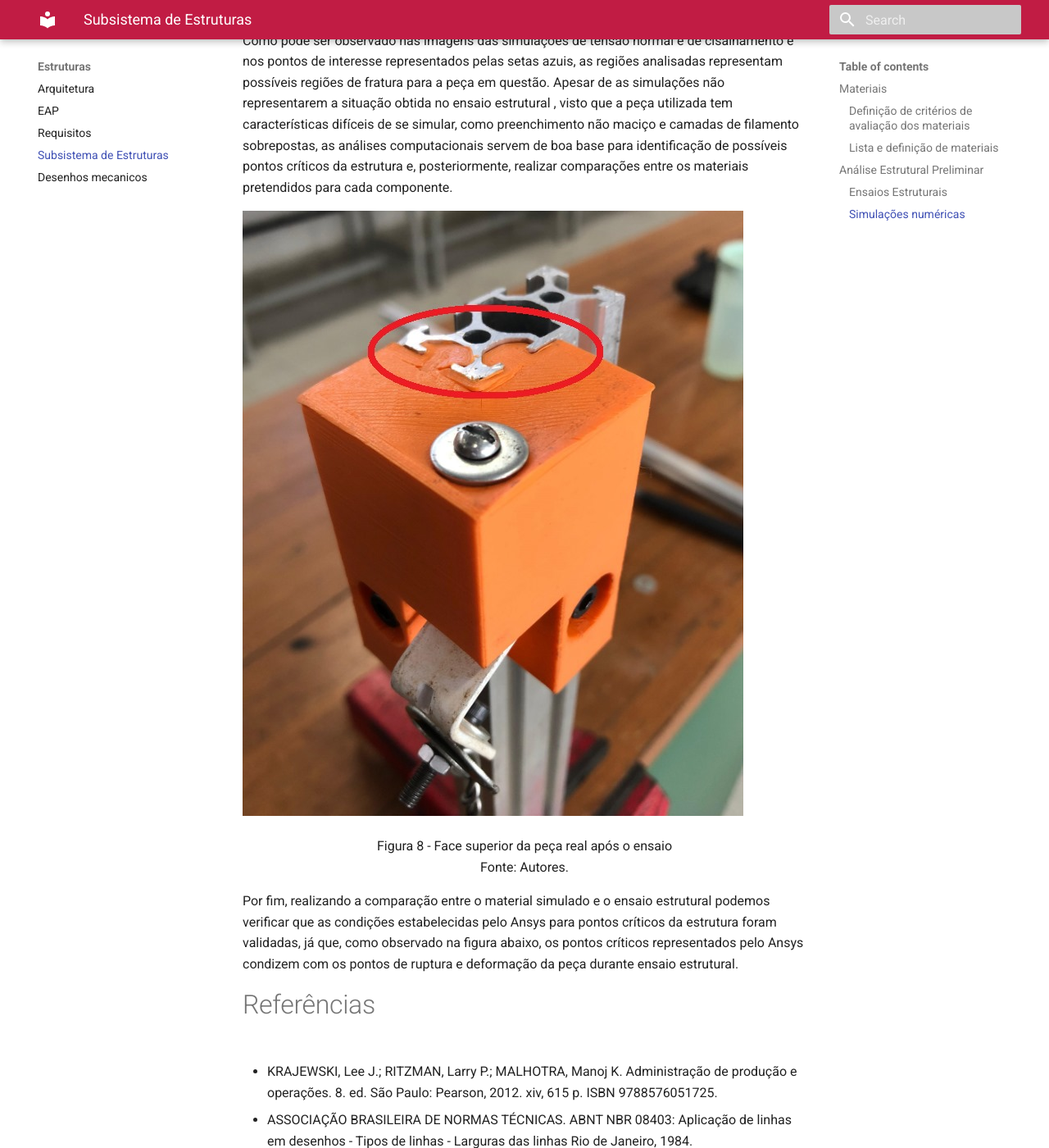
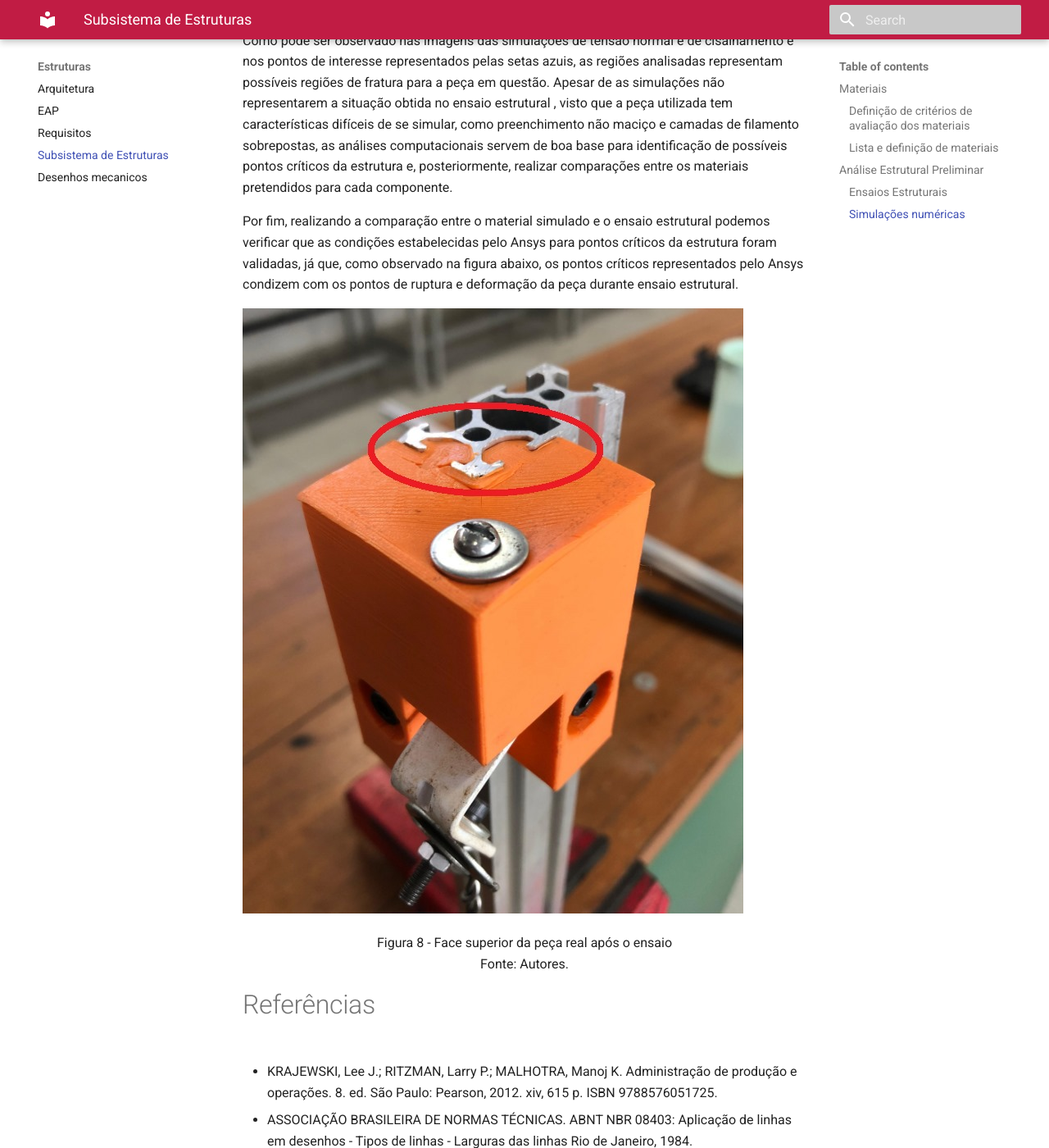
Before and after one commit to Calcioft/ScanPoint, an MkDocs documentation site: the page built from docs/estruturas/Projeto_subsistema_estruturas.md, in a window 1280 px wide and 1400 px high, scrolled down 10408 px. Shown: the whole window at 82% size. Built offline with MkDocs 1.6.1 and Material for MkDocs 9.7.7, drawn with Linux system fonts in a browser that asks for light colours; part of the change alters nothing that is shown.

```diff
--- a/docs/estruturas/Projeto_subsistema_estruturas.md
+++ b/docs/estruturas/Projeto_subsistema_estruturas.md
@@ -159,6 +159,7 @@ Fonte: Autores.
 
 Como pode ser observado nas imagens das simulações de tensão normal e de cisalhamento e nos pontos de interesse representados pelas setas azuis, as regiões analisadas representam possíveis regiões de fratura para a peça em questão. Apesar de as simulações não representarem a situação obtida no ensaio estrutural , visto que a peça utilizada tem características difíceis de se simular, como preenchimento não maciço e camadas de filamento sobrepostas, as análises computacionais servem de boa base para identificação de possíveis pontos críticos da estrutura e, posteriormente, realizar comparações entre os materiais pretendidos para cada componente.
 
+Por fim, realizando a comparação entre o material simulado e o ensaio estrutural podemos verificar que as condições estabelecidas pelo Ansys para pontos críticos da estrutura foram validadas, já que, como observado na figura abaixo, os pontos críticos representados pelo Ansys condizem com os pontos de ruptura e deformação da peça durante ensaio estrutural.
 
 ![Face superior da peça real após o ensaio](imagens/Proj_Subs_Estruturas_Ensaios_deformação_face_superior.jpeg)
 
@@ -166,8 +167,6 @@ Como pode ser observado nas imagens das simulações de tensão normal e de cisa
 Figura 8 - Face superior da peça real após o ensaio<br />
 Fonte: Autores.
 </p>
-
-Por fim, realizando a comparação entre o material simulado e o ensaio estrutural podemos verificar que as condições estabelecidas pelo Ansys para pontos críticos da estrutura foram validadas, já que, como observado na figura abaixo, os pontos críticos representados pelo Ansys condizem com os pontos de ruptura e deformação da peça durante ensaio estrutural.
 
 # Referências
 
```
